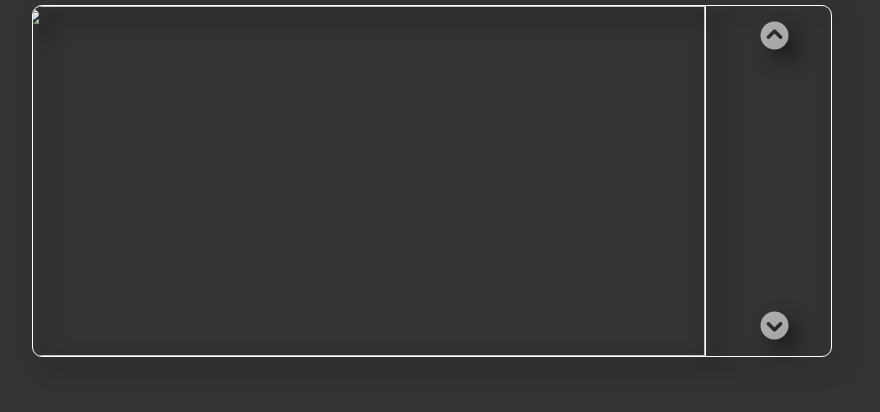
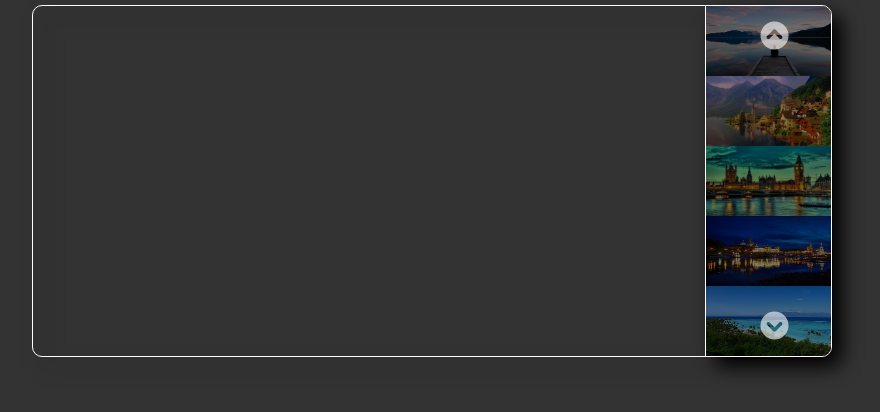
Before and after one commit to marcocor25/js-array-objects-carousel, a plain HTML site: page index.html in a window 1280 px wide. Shown: the part 250-662 px from the top of the page, without its empty margins (208-1088 px from the left). Drawn offline with nearby package versions, Linux system fonts and the light colour scheme.

Commit message:
Ciclo foreach e inserimento immagini piccole

```diff
--- a/app.js
+++ b/app.js
@@ -1,57 +1,62 @@
 // CREO L'ARRAY DI OGGETTI PER IL CAROUSEL
 const items = [
     {
-        name: 'Svezia',
-        image: 'img/01.jpg',
-        text: 'Lorem ipsum, dolor sit amet consectetur adipisicing elit. Et temporibus voluptatum suscipit tempore aliquid deleniti aut veniam inventore eligendi ex ad ullam, cumque provident totam omnis, magnam dolores dolorum corporis.',
+        titolo: 'Svezia',
+        immagine: 'img/01.jpg',
+        descrizione: 'Lorem ipsum, dolor sit amet consectetur adipisicing elit. Et temporibus voluptatum suscipit tempore aliquid deleniti aut veniam inventore eligendi ex ad ullam, cumque provident totam omnis, magnam dolores dolorum corporis.',
     },
     {
-        name: 'Svizzera',
-        image: 'img/02.jpg',
-        text: 'Lorem ipsum',
+        titolo: 'Svizzera',
+        immagine: 'img/02.jpg',
+        descrizione: 'Lorem ipsum',
     },
     {
-        name: 'Gran Bretagna',
-        image: 'img/03.jpg',
-        text: 'Lorem ipsum, dolor sit amet consectetur adipisicing elit.',
+        titolo: 'Gran Bretagna',
+        immagine: 'img/03.jpg',
+        descrizione: 'Lorem ipsum, dolor sit amet consectetur adipisicing elit.',
     },
     {
-        name: 'Germania',
-        image: 'img/04.jpg',
-        text: 'Lorem ipsum, dolor sit amet consectetur adipisicing elit. Et temporibus voluptatum suscipit tempore aliquid deleniti aut veniam inventore eligendi ex ad ullam,',
+        titolo: 'Germania',
+        immagine: 'img/04.jpg',
+        descrizione: 'Lorem ipsum, dolor sit amet consectetur adipisicing elit. Et temporibus voluptatum suscipit tempore aliquid deleniti aut veniam inventore eligendi ex ad ullam,',
     },
     {
-        name: 'Paradise',
-        image: 'img/05.jpg',
-        text: 'Et temporibus voluptatum suscipit tempore aliquid deleniti aut veniam inventore eligendi ex ad ullam,',
+        titolo: 'Paradise',
+        immagine: 'img/05.jpg',
+        descrizione: 'Et temporibus voluptatum suscipit tempore aliquid deleniti aut veniam inventore eligendi ex ad ullam,',
     },
 ]
-
 console.log(items);
-
-// CREO LA VARIABILE COLLEGATA ALLO SLIDER-WRAPPER DELL'HTML
-const sliderWrapper = document.querySelector('.ms__slider_wrapper');
-console.log(sliderWrapper);
-
-// CREO IL CONTENITORE DENTRO LO SLIDER-WRAPPER
-const slider = document.createElement('div');
-console.log(slider);
-
-// ASSEGNO LA CLASSE "SLIDER" AL CONTENITORE CREATO IN PRECEDENZA, CON LE MIE REGOLE CSS GIÀ APPLICATE
-sliderWrapper.append(slider);
-slider.classList.add('slider');
-
-// CREO IL TAG IMMAGINE DENTRO IL CONTENITORE "SLIDER"
-const sliderImage = document.createElement('img');
-console.log(sliderImage);
-
-// ASSEGNO L'IMMAGINE AL TAG IMG
-slider.append(sliderImage);
-sliderImage.src = null;
 
 // CREO LA VARIABILE COLLEGATA ALL'ITEM-WRAPPER DELL'HTML
 const itemWrapper = document.querySelector('.ms__item_wrapper');
 console.log(itemWrapper);
+
+// CREO IL CICLO FOREACH PER INSERIRE LE IMMAGINI
+items.forEach((element) => {
+
+    const itemBox = document.createElement('div');
+    console.log(itemBox);
+
+    itemWrapper.append(itemBox);
+    itemBox.classList.add('item');
+
+    itemBox.innerHTML = `<img src="${element.immagine}" alt="${element.titolo}">`;
+
+    console.log(element);
+})
+
+// // CREO LA VARIABILE COLLEGATA ALLO SLIDER-WRAPPER DELL'HTML
+// const sliderWrapper = document.querySelector('.ms__slider_wrapper');
+// console.log(sliderWrapper);
+
+// // CREO IL CONTENITORE DENTRO LO SLIDER-WRAPPER
+// const slider = document.createElement('div');
+// console.log(slider);
+
+// // ASSEGNO LA CLASSE "SLIDER" AL CONTENITORE CREATO IN PRECEDENZA, CON LE MIE REGOLE CSS GIÀ APPLICATE
+// sliderWrapper.append(slider);
+// slider.classList.add('slider');
 
 // // VARIABILE CURRENT INDEX
 // let currentIndex = 0;
```
Also changed, not shown: index.html (+0 -1 lines).
